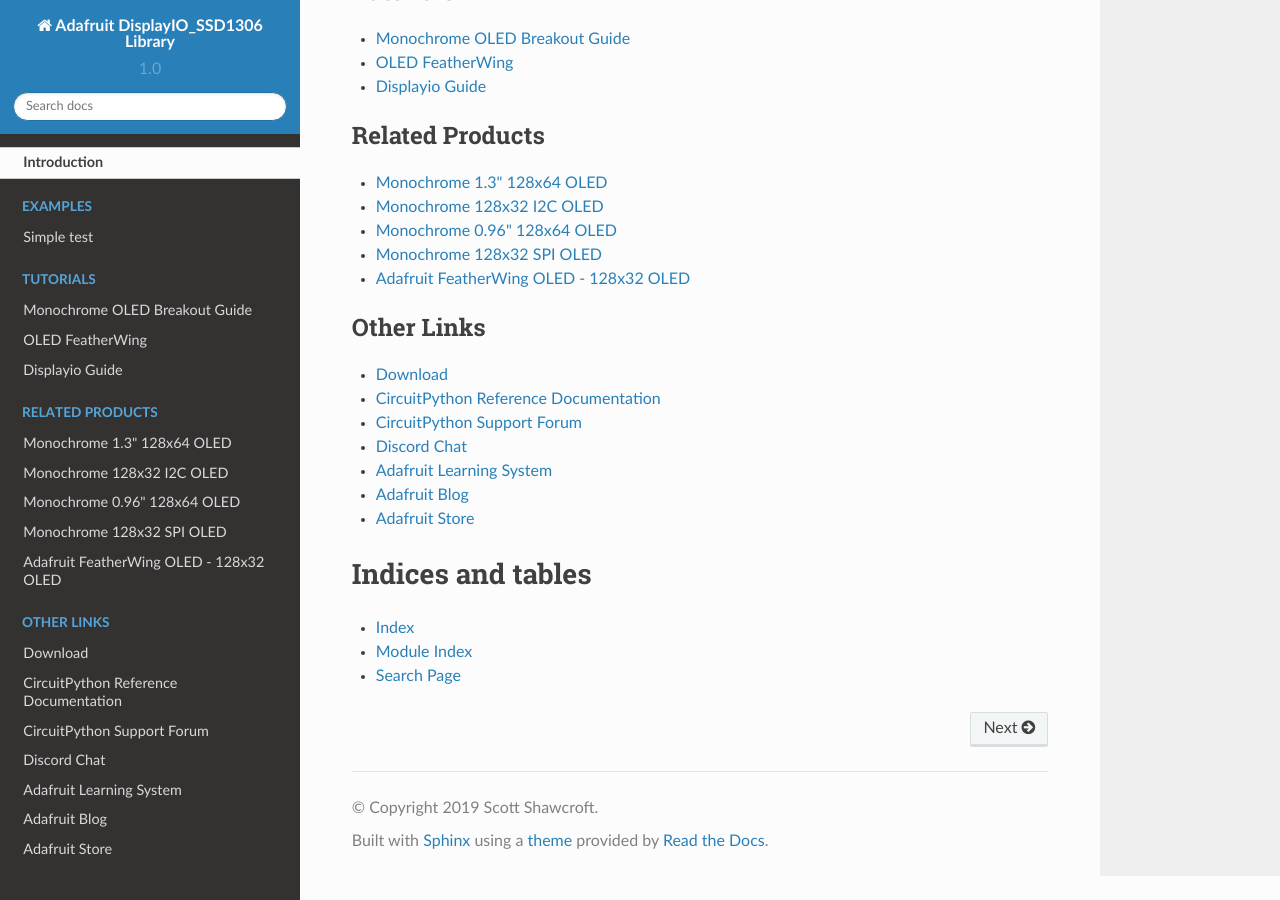
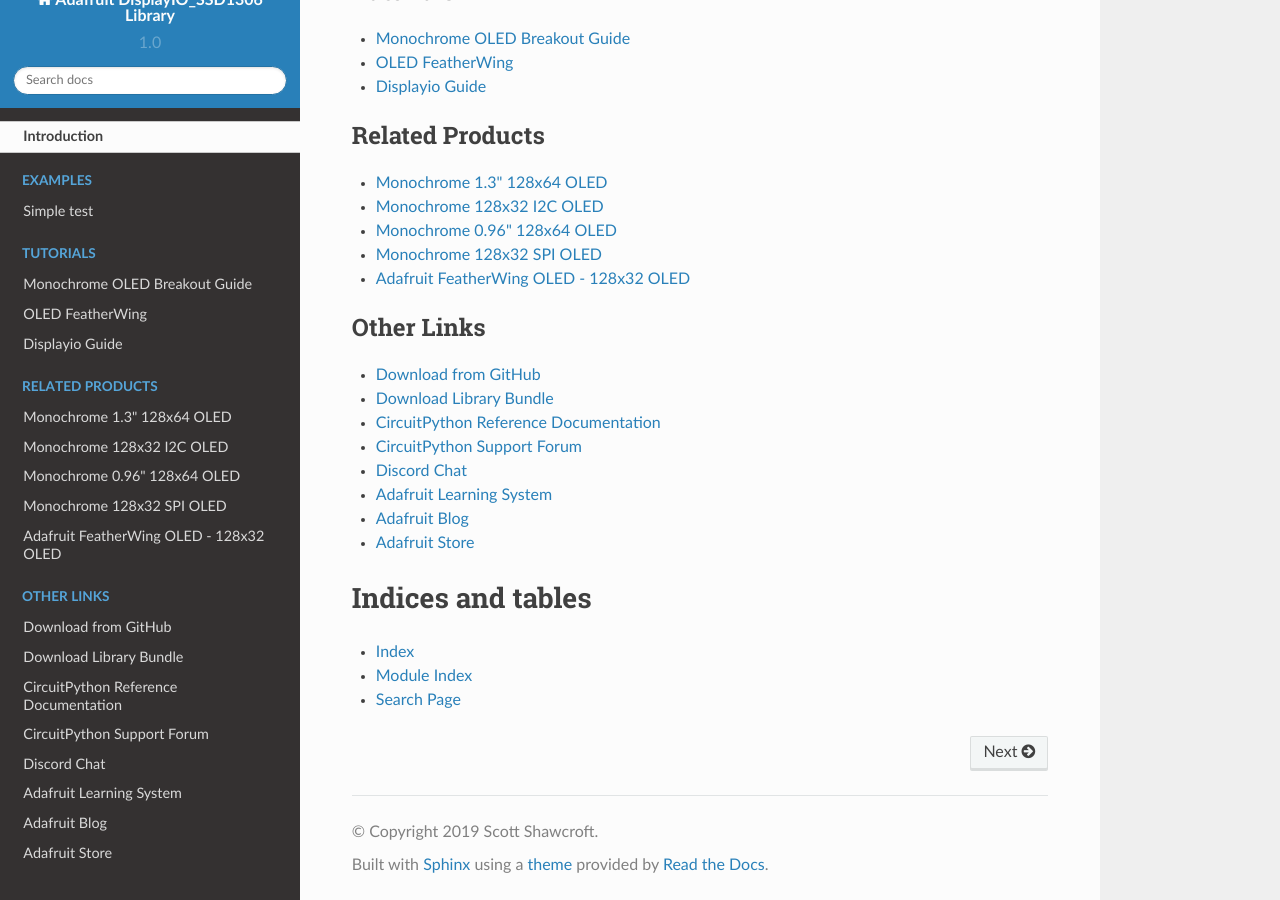
Before and after one commit to adafruit/Adafruit_CircuitPython_DisplayIO_SSD1306, a Sphinx documentation site: the page built from docs/index.rst, in a window 1280 px wide and 900 px high, scrolled down 1840 px. Built offline with Sphinx 7.4.7 and the Read the Docs theme 2.0.0, drawn with Linux system fonts in a browser that asks for light colours.

Commit message:
Added cp.org link to index.rst

```diff
--- a/docs/index.rst
+++ b/docs/index.rst
@@ -39,7 +39,8 @@
 .. toctree::
     :caption: Other Links
 
-    Download <https://github.com/adafruit/Adafruit_CircuitPython_DisplayIO_SSD1306/releases/latest>
+    Download from GitHub <https://github.com/adafruit/Adafruit_CircuitPython_DisplayIO_SSD1306/releases/latest>
+    Download Library Bundle <https://circuitpython.org/libraries>
     CircuitPython Reference Documentation <https://docs.circuitpython.org>
     CircuitPython Support Forum <https://forums.adafruit.com/viewforum.php?f=60>
     Discord Chat <https://adafru.it/discord>
```
